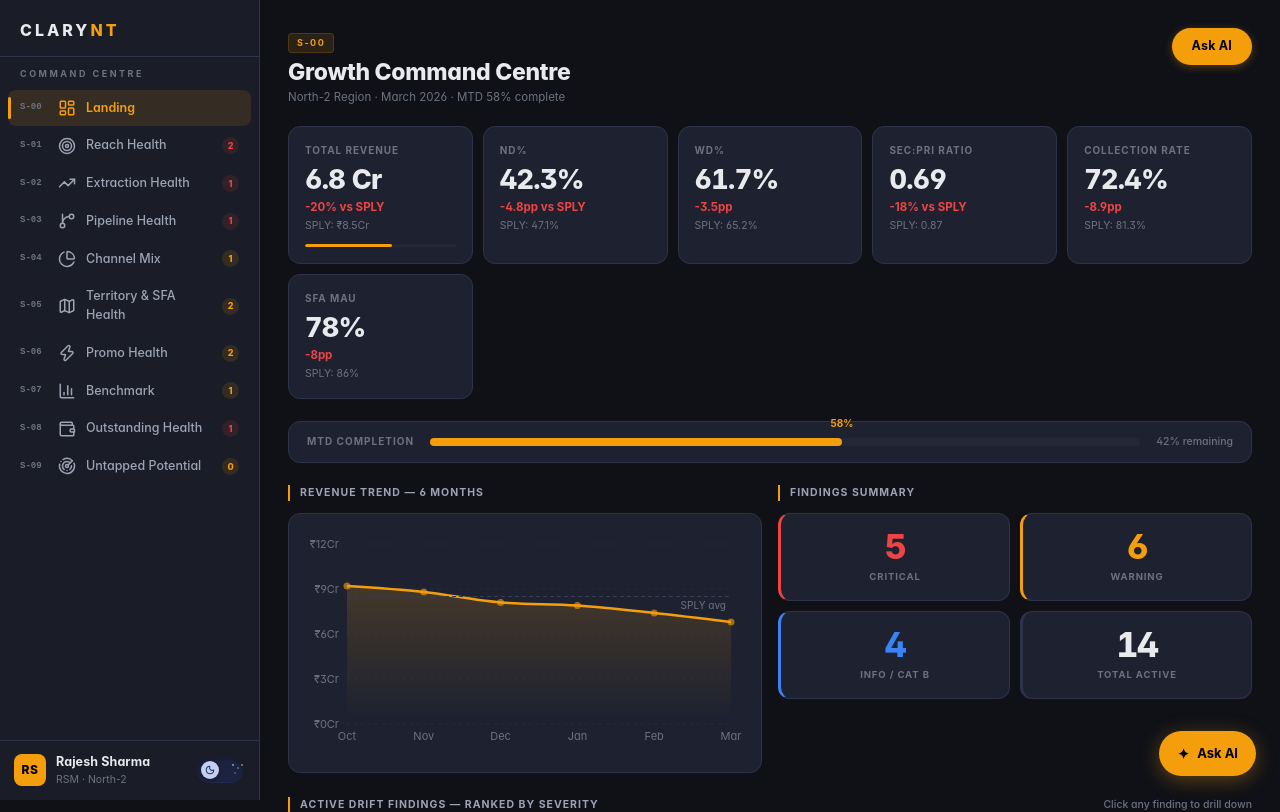
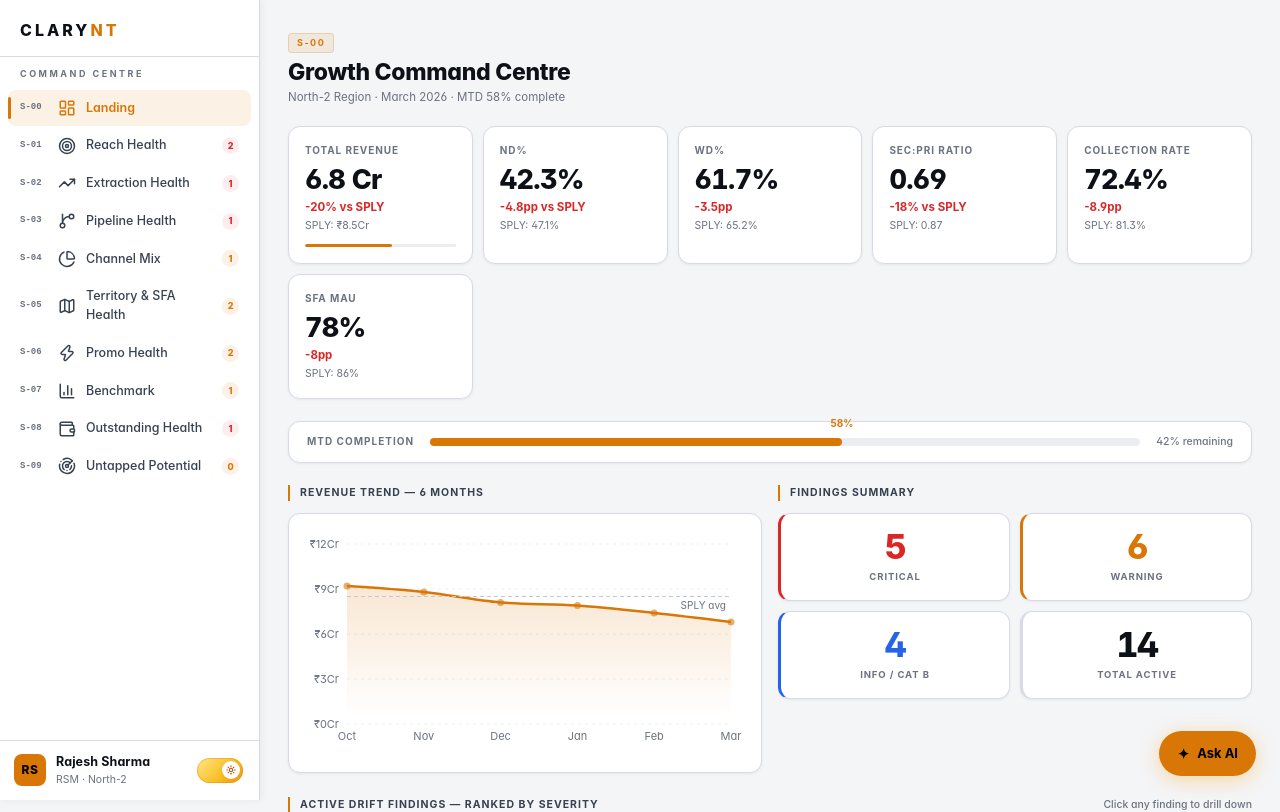
Before and after one commit to JoelNaz/Cdemo, a React (Vite) app: page / in a window 1280 px wide. Shown: the top 812 px of the page. Built offline with nearby package versions, Linux system fonts and the light colour scheme.

Commit message:
fixed light mode as default and remove ai button coming twice

```diff
--- a/src/context/AppContext.jsx
+++ b/src/context/AppContext.jsx
@@ -9,7 +9,7 @@ export function AppProvider({ children }) {
   const [chatOpen, setChatOpen] = useState(false);
   const [currentScreen, setCurrentScreen] = useState('S-00');
   const [conversationCharts, setConversationCharts] = useState([]);
-  const [theme, setTheme] = useState(() => localStorage.getItem('clarynt-theme') || 'dark');
+  const [theme, setTheme] = useState(() => localStorage.getItem('clarynt-theme') || 'light');
 
   useEffect(() => {
     document.documentElement.setAttribute('data-theme', theme);
--- a/src/screens/S00Landing.jsx
+++ b/src/screens/S00Landing.jsx
@@ -25,7 +25,7 @@ const warningFindings = driftFindings.filter(f => f.severity === 'warning');
 const infoFindings = driftFindings.filter(f => f.severity === 'info' || f.category === 'B');
 
 export default function S00Landing() {
-  const { trackScreenVisit, setChatOpen } = useApp();
+  const { trackScreenVisit } = useApp();
   useEffect(() => { trackScreenVisit('S-00'); }, []);
 
   return (
@@ -36,7 +36,6 @@ export default function S00Landing() {
           <h2 className="screen-title">Growth Command Centre</h2>
           <div className="screen-subtitle">North-2 Region · March 2026 · MTD 58% complete</div>
         </div>
-        <button className="ask-ai-btn" onClick={() => setChatOpen(true)}>Ask AI</button>
       </div>
 
       <KpiStrip kpis={kpis} />
--- a/src/screens/S01Reach.jsx
+++ b/src/screens/S01Reach.jsx
@@ -47,7 +47,7 @@ const highlightRules = {
 
 
 export default function S01Reach() {
-  const { trackScreenVisit, setChatOpen } = useApp();
+  const { trackScreenVisit } = useApp();
   useEffect(() => { trackScreenVisit('S-01'); }, []);
 
   return (
@@ -58,7 +58,6 @@ export default function S01Reach() {
           <h2 className="screen-title">Reach Health</h2>
           <div className="screen-subtitle">ND%, GEO ECO, outlet funnel, churn analysis · North-2 · March 2026</div>
         </div>
-        <button className="ask-ai-btn" onClick={() => setChatOpen(true)}>Ask AI</button>
       </div>
 
       <KpiStrip kpis={kpis} />
--- a/src/screens/S02Extraction.jsx
+++ b/src/screens/S02Extraction.jsx
@@ -40,7 +40,7 @@ const tableColumns = [
 
 
 export default function S02Extraction() {
-  const { trackScreenVisit, setChatOpen } = useApp();
+  const { trackScreenVisit } = useApp();
   useEffect(() => { trackScreenVisit('S-02'); }, []);
 
   return (
@@ -51,7 +51,6 @@ export default function S02Extraction() {
           <h2 className="screen-title">Extraction Health</h2>
           <div className="screen-subtitle">WD%, WSP/outlet, extraction vs benchmark · North-2 · March 2026</div>
         </div>
-        <button className="ask-ai-btn" onClick={() => setChatOpen(true)}>Ask AI</button>
       </div>
 
       <KpiStrip kpis={kpis} />
--- a/src/screens/S03Pipeline.jsx
+++ b/src/screens/S03Pipeline.jsx
@@ -38,7 +38,7 @@ const tableColumns = [
 
 
 export default function S03Pipeline() {
-  const { trackScreenVisit, setChatOpen } = useApp();
+  const { trackScreenVisit } = useApp();
   useEffect(() => { trackScreenVisit('S-03'); }, []);
 
   return (
@@ -49,7 +49,6 @@ export default function S03Pipeline() {
           <h2 className="screen-title">Pipeline Health</h2>
           <div className="screen-subtitle">Sec:Pri ratio, pipeline stuffing detection, distributor view · North-2 · March 2026</div>
         </div>
-        <button className="ask-ai-btn" onClick={() => setChatOpen(true)}>Ask AI</button>
       </div>
 
       <KpiStrip kpis={kpis} />
--- a/src/screens/S04Channel.jsx
+++ b/src/screens/S04Channel.jsx
@@ -59,7 +59,7 @@ function ActivePieShape(props) {
 }
 
 export default function S04Channel() {
-  const { trackScreenVisit, setChatOpen } = useApp();
+  const { trackScreenVisit } = useApp();
   const [activeIndex, setActiveIndex] = useState(0);
   const onPieEnter = useCallback((_, index) => setActiveIndex(index), []);
   useEffect(() => { trackScreenVisit('S-04'); }, []);
@@ -72,7 +72,6 @@ export default function S04Channel() {
           <h2 className="screen-title">Channel Mix</h2>
           <div className="screen-subtitle">GT/MT/QC/ecomm share, structural shift detection · North-2 · March 2026</div>
         </div>
-        <button className="ask-ai-btn" onClick={() => setChatOpen(true)}>Ask AI</button>
       </div>
 
       <KpiStrip kpis={kpis} />
--- a/src/screens/S05Territory.jsx
+++ b/src/screens/S05Territory.jsx
@@ -40,7 +40,7 @@ const tableColumns = [
 
 
 export default function S05Territory() {
-  const { trackScreenVisit, setChatOpen } = useApp();
+  const { trackScreenVisit } = useApp();
   useEffect(() => { trackScreenVisit('S-05'); }, []);
 
   return (
@@ -51,7 +51,6 @@ export default function S05Territory() {
           <h2 className="screen-title">Territory & SFA Health</h2>
           <div className="screen-subtitle">Visit compliance, MAU, beat productivity · North-2 · March 2026</div>
         </div>
-        <button className="ask-ai-btn" onClick={() => setChatOpen(true)}>Ask AI</button>
       </div>
 
       <KpiStrip kpis={kpis} />
--- a/src/screens/S06Promo.jsx
+++ b/src/screens/S06Promo.jsx
@@ -38,7 +38,7 @@ const tableColumns = [
 
 
 export default function S06Promo() {
-  const { trackScreenVisit, setChatOpen } = useApp();
+  const { trackScreenVisit } = useApp();
   useEffect(() => { trackScreenVisit('S-06'); }, []);
 
   return (
@@ -49,7 +49,6 @@ export default function S06Promo() {
           <h2 className="screen-title">Promo Health</h2>
           <div className="screen-subtitle">Scheme performance, uplift vs target, ROI · North-2 · March 2026</div>
         </div>
-        <button className="ask-ai-btn" onClick={() => setChatOpen(true)}>Ask AI</button>
       </div>
 
       <KpiStrip kpis={kpis} />
--- a/src/screens/S07Benchmark.jsx
+++ b/src/screens/S07Benchmark.jsx
@@ -44,7 +44,7 @@ const tableColumns = [
 
 
 export default function S07Benchmark() {
-  const { trackScreenVisit, setChatOpen } = useApp();
+  const { trackScreenVisit } = useApp();
   useEffect(() => { trackScreenVisit('S-07'); }, []);
 
   return (
@@ -55,7 +55,6 @@ export default function S07Benchmark() {
           <h2 className="screen-title">Benchmark</h2>
           <div className="screen-subtitle">Client vs cohort gaps, percentile rank, trend · North-2 · March 2026</div>
         </div>
-        <button className="ask-ai-btn" onClick={() => setChatOpen(true)}>Ask AI</button>
       </div>
 
       <KpiStrip kpis={kpis} />
--- a/src/screens/S08Outstanding.jsx
+++ b/src/screens/S08Outstanding.jsx
@@ -42,7 +42,7 @@ const tableColumns = [
 
 
 export default function S08Outstanding() {
-  const { trackScreenVisit, setChatOpen } = useApp();
+  const { trackScreenVisit } = useApp();
   useEffect(() => { trackScreenVisit('S-08'); }, []);
 
   return (
@@ -53,7 +53,6 @@ export default function S08Outstanding() {
           <h2 className="screen-title">Outstanding Health</h2>
           <div className="screen-subtitle">Outstanding aging, collection rate, distributor credit · North-2 · March 2026</div>
         </div>
-        <button className="ask-ai-btn" onClick={() => setChatOpen(true)}>Ask AI</button>
       </div>
 
       <KpiStrip kpis={kpis} />
--- a/src/screens/S09Untapped.jsx
+++ b/src/screens/S09Untapped.jsx
@@ -43,7 +43,7 @@ const tableColumns = [
 
 
 export default function S09Untapped() {
-  const { trackScreenVisit, setChatOpen } = useApp();
+  const { trackScreenVisit } = useApp();
   useEffect(() => { trackScreenVisit('S-09'); }, []);
 
   return (
@@ -54,7 +54,6 @@ export default function S09Untapped() {
           <h2 className="screen-title">Untapped Potential</h2>
           <div className="screen-subtitle">Whitespace towns, under-indexed markets, expansion targeting · North-2 · March 2026</div>
         </div>
-        <button className="ask-ai-btn" onClick={() => setChatOpen(true)}>Ask AI</button>
       </div>
 
       <KpiStrip kpis={kpis} />
```
